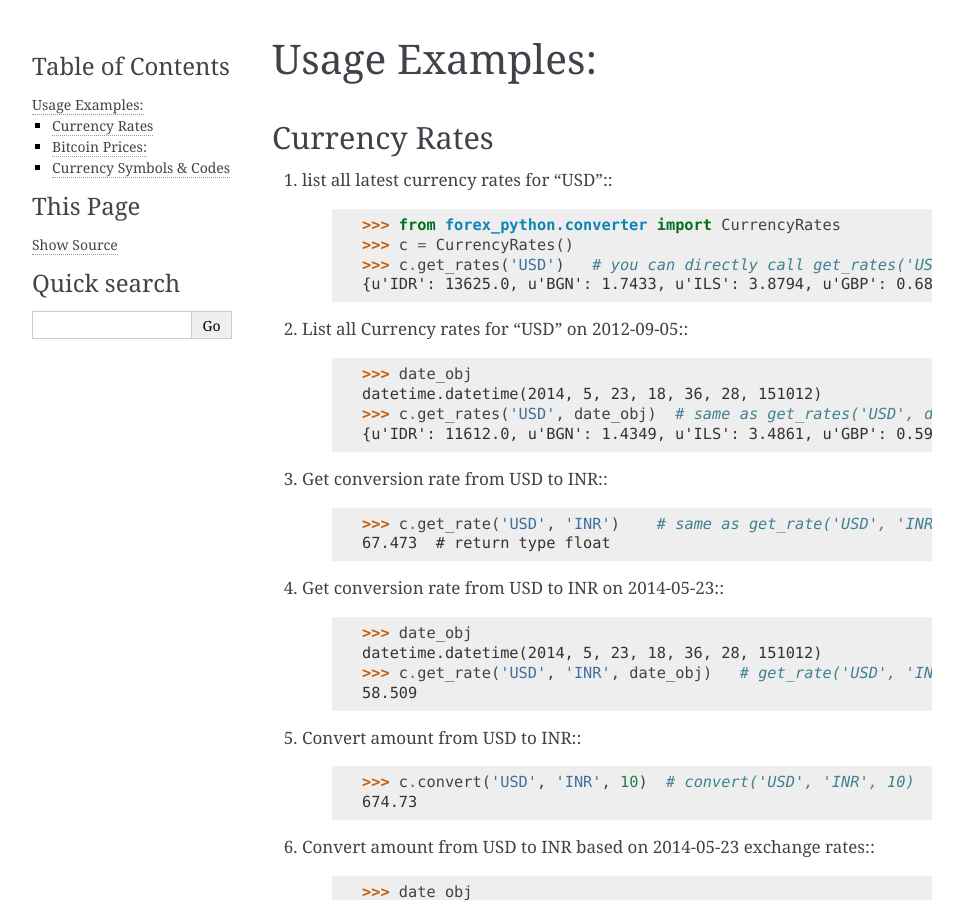
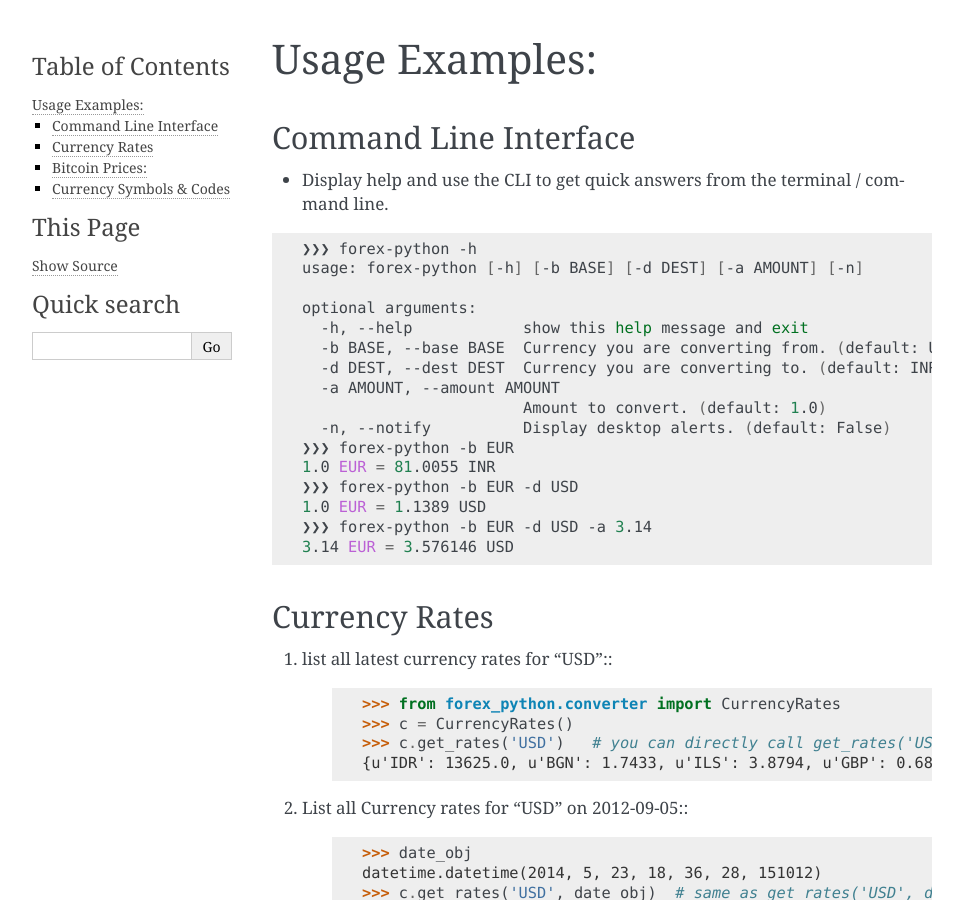
Before and after one commit to MicroPyramid/forex-python, a Sphinx documentation site: the page built from docs/source/usage.rst, in a window 1280 px wide and 900 px high. Shown: the whole window, without its empty margins (148-1111 px from the left). Built offline with Sphinx 7.4.7, drawn with Linux system fonts in a browser that asks for light colours; pages that are not in the unit, such as notebooks, are missing from menus.

```diff
--- a/docs/source/usage.rst
+++ b/docs/source/usage.rst
@@ -1,5 +1,30 @@
 Usage Examples:
 ===============
+
+Command Line Interface
+----------------------
+
+- Display help and use the CLI to get quick answers from the terminal /
+  command line.
+
+.. code-block:: bash
+
+   ❯❯❯ forex-python -h
+   usage: forex-python [-h] [-b BASE] [-d DEST] [-a AMOUNT] [-n]
+
+   optional arguments:
+     -h, --help            show this help message and exit
+     -b BASE, --base BASE  Currency you are converting from. (default: USD)
+     -d DEST, --dest DEST  Currency you are converting to. (default: INR)
+     -a AMOUNT, --amount AMOUNT
+                           Amount to convert. (default: 1.0)
+     -n, --notify          Display desktop alerts. (default: False)
+   ❯❯❯ forex-python -b EUR
+   1.0 EUR = 81.0055 INR
+   ❯❯❯ forex-python -b EUR -d USD
+   1.0 EUR = 1.1389 USD
+   ❯❯❯ forex-python -b EUR -d USD -a 3.14
+   3.14 EUR = 3.576146 USD
 
 Currency Rates
 --------------
```
Also changed, not shown: README.rst (+11 -0 lines).
